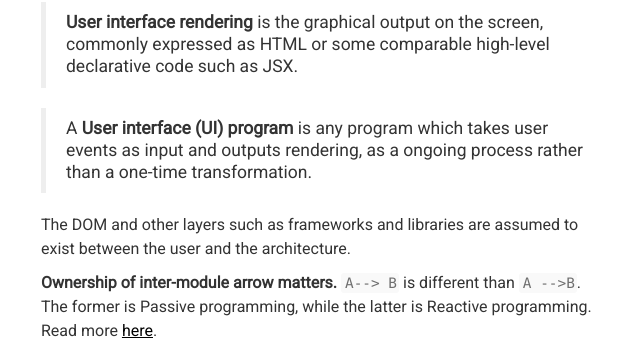
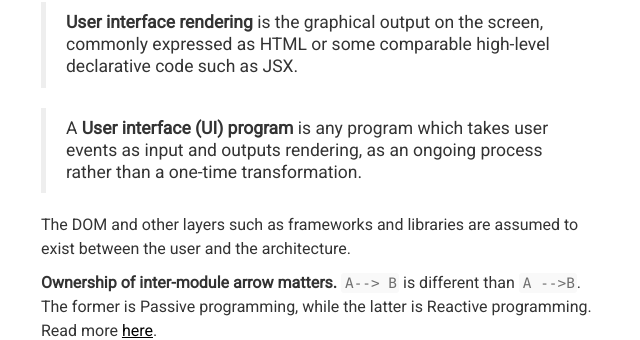
Before and after one commit to staltz/staltz.com, a Jekyll site: the page built from _posts/2015-08-22-unidirectional-user-interface-architectures.md, in a window 1280 px wide and 900 px high, scrolled down 645 px. Shown: the part 142-482 px from the top of the window, without its empty margins (314-954 px from the left). Built offline with Jekyll 4.4.1, drawn with Linux system fonts in a browser that asks for light colours; nearby versions of some CDN libraries.

```diff
--- a/_posts/2015-08-22-unidirectional-user-interface-architectures.md
+++ b/_posts/2015-08-22-unidirectional-user-interface-architectures.md
@@ -15,7 +15,7 @@ Architectures might use the term "View" with drastically different connotations.
 
 > **User interface rendering** is the graphical output on the screen, commonly expressed as HTML or some comparable high-level declarative code such as JSX.
 
-> A **User interface (UI) program** is any program which takes user events as input and outputs rendering, as a ongoing process rather than a one-time transformation.
+> A **User interface (UI) program** is any program which takes user events as input and outputs rendering, as an ongoing process rather than a one-time transformation.
 
 The DOM and other layers such as frameworks and libraries are assumed to exist between the user and the architecture.
 
```
